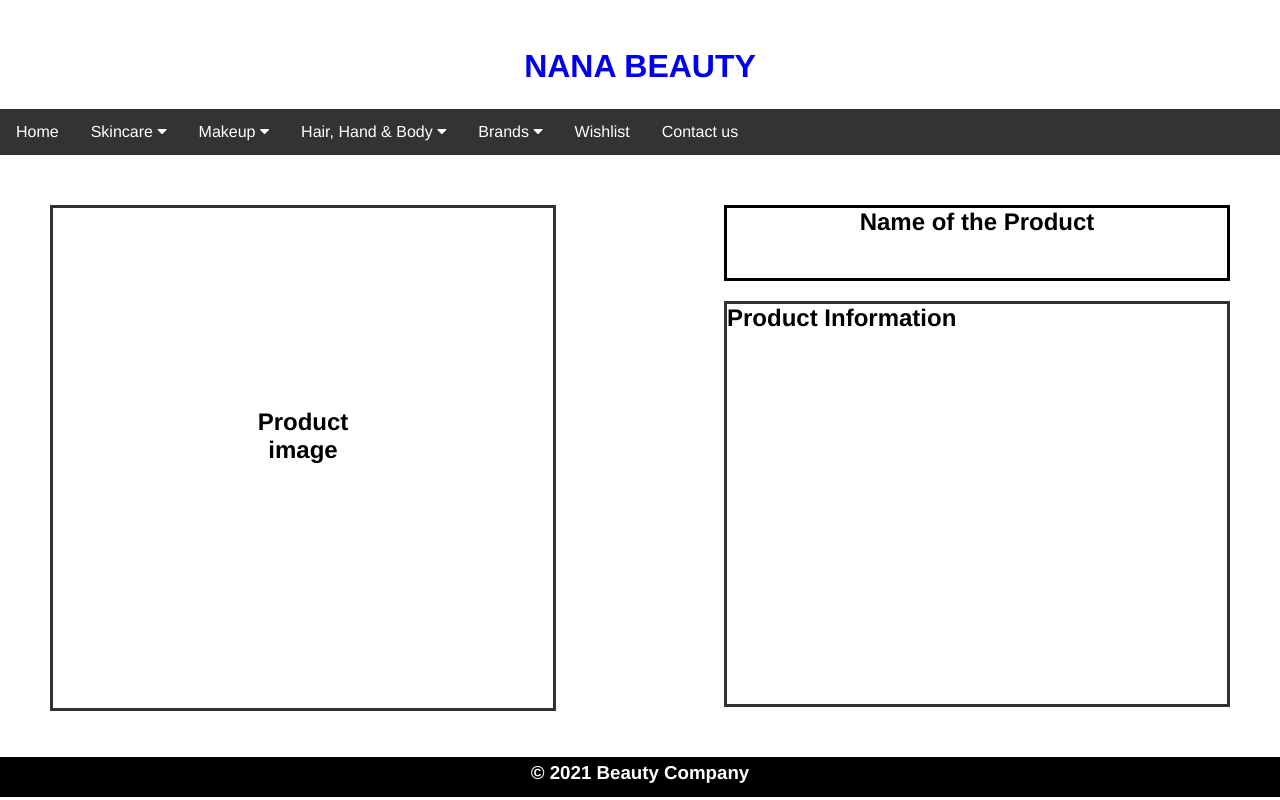
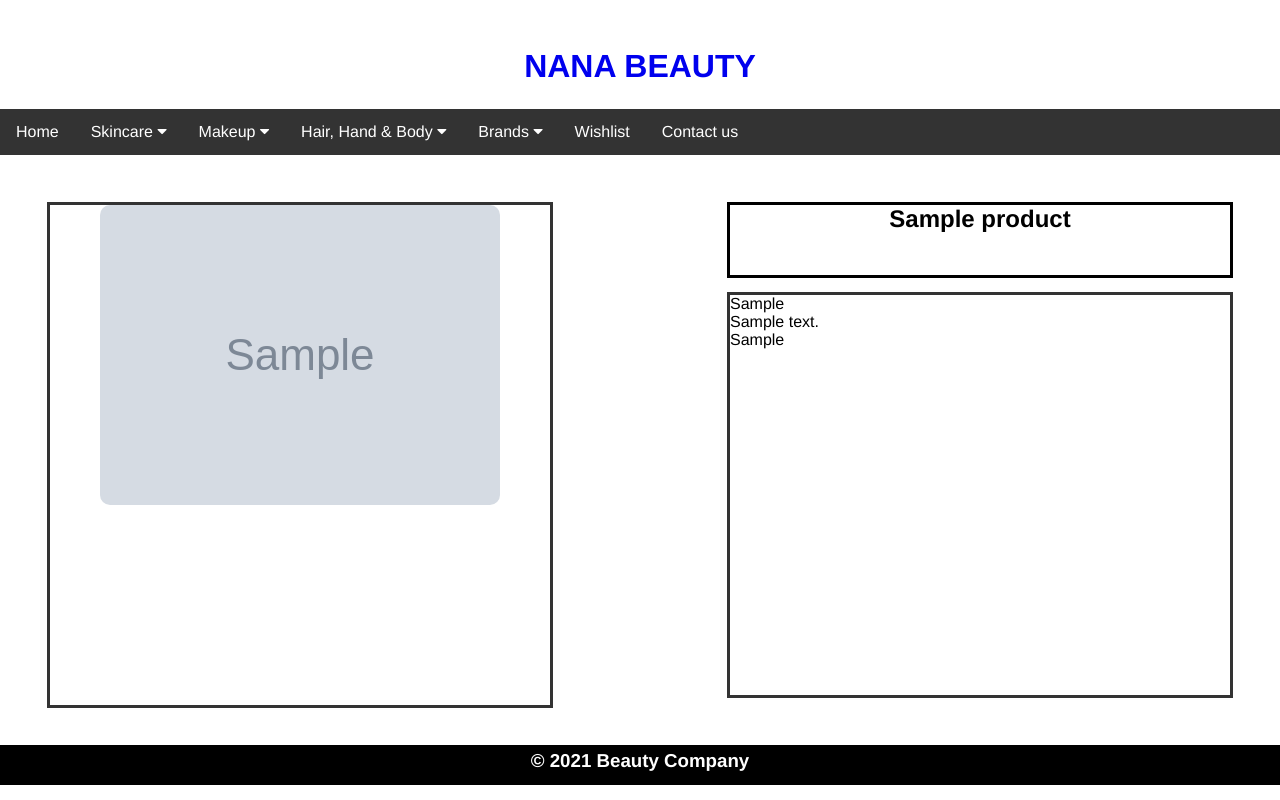
Before and after one commit to DamienLng/Beauty-Website-, a Flask app: page /product/1 in a window 1280 px wide. Run offline with Flask 2, Linux system fonts and the light colour scheme; tables that the repository leaves empty hold one stand-in row (values such as "Sample post"); grey boxes marked "Sample" are stand-in pictures.

Commit message:
each individual product image and info are all now shown when clicked on each product

```diff
--- a/main.py
+++ b/main.py
@@ -36,7 +36,6 @@ def brands(category, name):
 @app.route('/product/<int:id>')
 def product(id):
     product = models.Product.query.filter_by(id=id).first_or_404()
-    print(product)
     return render_template('product.html', product = product)
 
 # Contact Us Page
--- a/static/css/style.css
+++ b/static/css/style.css
@@ -1,3 +1,11 @@
+/* Default styling for every page  */
+* {
+  text-decoration: none;
+  margin: 0;
+  padding: 0;
+  font-family: 'Franklin Gothic Medium', 'Arial Narrow', Arial, sans-serif;
+}
+
 /* header styling */
 header{
   margin: 3vh;
@@ -6,12 +14,10 @@ header{
 }
 
 header h1 a {
-  text-decoration: none;
   transition: 0.2s ease all;
 }
 
 header h1 a:hover{
-  text-decoration: none;
   color: rgb(202, 139, 243);
 }
 
@@ -19,6 +25,7 @@ header h1 a:hover{
 .navbar {
   overflow: hidden;
   background-color: #333;
+  width: 100%;
 }
 /* Navigation links */
 .navbar a {
@@ -27,7 +34,6 @@ header h1 a:hover{
   color: white;
   text-align: center;
   padding: 14px 16px;
-  text-decoration: none;
 }
 /* The subnavigation menu */
 .subnav {
@@ -62,7 +68,6 @@ header h1 a:hover{
 .subnav-content a {
   float: left;
   color: rgb(0, 0, 0);
-  text-decoration: none;
   transition: 0.2s ease all;
 }
 
@@ -106,7 +111,6 @@ img {
 
 .product_grid a {
   color: rgb(0, 0, 0);
-  text-decoration: none;
 }
 
 .product_item img {
@@ -114,18 +118,11 @@ img {
   margin-top: 5px;
 }
 
-*{
-  margin: 0;
-  padding: 0;
-  font-family: 'Franklin Gothic Medium', 'Arial Narrow', Arial, sans-serif;
-}
-
 .product_item a{
   transition: 0.2s ease all;
 }
 
 .product_item a:hover{
-  text-decoration: none;
   color: white;
 }
 
@@ -144,40 +141,43 @@ footer {
 
 
 /* Individual Product Pages Styling  */
-.product_name {
+.individual_product_name {
+  text-align: center;
+  font-weight: bold;
+  color: black;
   margin-top: 50px;
   margin-right: 50px;
   width: 500px;
   height: 70px;
-  border: 3px solid #000000;
+  outline: 3px solid #000000;
   float: right
 }
 
-.product_name h2 {
+.individual_product_name h2 {
   text-align: center;
 }
 
-.product_image {
+.individual_product_image {
   text-align: center;
   height: 500px;
   width: 500px;
   margin-left: 50px;
   margin-top: 50px;
-  border: 3px solid #333;
+  outline: 3px solid #333;
   float: left
 }
 
-.product_image h2 {
+.individual_product_image h2 {
   padding: 200px;
 }
 
-.product_info {
+.individual_product_info {
   margin-top: 20px;
   margin-right: 50px;
   margin-bottom: 50px;
   width: 500px;
   height: 400px;
-  border: 3px solid #333;
+  outline: 3px solid #333;
   float: right;
 }
 
--- a/templates/home.html
+++ b/templates/home.html
@@ -15,7 +15,7 @@
     {% for Product in products %}
     <div class="product_item"> <!-- each product is in one of these -->
       <a href="{{ url_for('product', id=Product.id) }}"> <!-- product image links -->
-        <img src= "{{ Product.image }}"><p class="small">{{ Product.name }}</p>
+        <img src= "{{ Product.image }}" alt="Product Image"><p class="product_name">{{ Product.name }}</p>
         <p>Price: ${{ Product.price }}</p> <!-- Displaying images, names and prices from beauty database -->
       </a>
     </div><!-- product_item -->
--- a/templates/product.html
+++ b/templates/product.html
@@ -6,22 +6,24 @@
 
 <body>
 
-  <div class='individual_page_box'>
+  <!-- <div class='individual_page_box'> -->
+  <div class="individual_product_page">
 
-    <div class='product_name'>
-      <h2>Name of the Product</h2>
+    <div class='individual_product_name'>
+      <h2>{{ product.name }}</h2>
     </div>
 
-    <div class='product_image'>
-      <h2>Product image</h2>
+    <div class='individual_product_image'>
+      <img src= "{{ product.image }}" alt="Product Image">
     </div>
 
-    <div class='product_info'>
-      <h2>Product Information</h2>
+    <div class='individual_product_info'>
+      <p>{{ product.price }}</p>
+      <p>{{ product.description }}</p>
+      <p>{{ product.ingredients }}</p>
     </div>
 
   </div>
-
 
 </body>
 
--- a/templates/subcategory.html
+++ b/templates/subcategory.html
@@ -21,7 +21,7 @@
     {% for Product in products %}
     <div class="product_item"> <!-- each product is in one of these -->
       <a href="{{ url_for('product', id=Product.id) }}"> <!-- product image links -->
-        <img src= "{{ Product.image }}"><p class="small">{{ Product.name }}</p>
+        <img src= "{{ Product.image }}" alt="Product Image"><p class="product_name">{{ Product.name }}</p>
         <p>Price: ${{ Product.price }}</p> <!-- Displaying images, names and prices from beauty database -->
       </a>
     </div><!-- product_item -->
```
